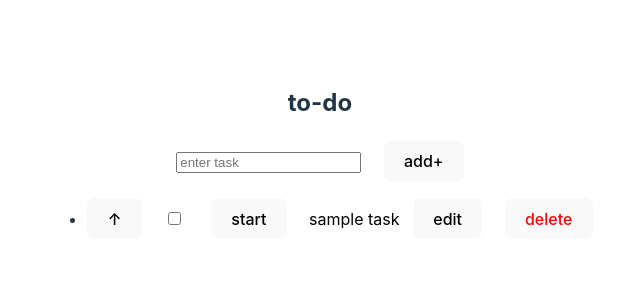
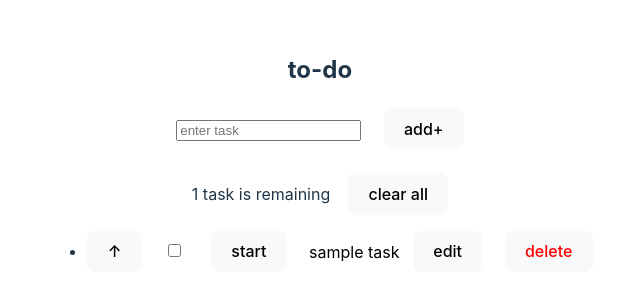
Before and after one commit to Rohit-Yadav-Official/todo, a React (Vite) app in the folder todo-app/: page / in a window 1280 px wide. Shown: the part 228-528 px from the top of the page, without its empty margins (320-960 px from the left). Built offline with nearby package versions, Linux system fonts and the light colour scheme.

Commit message:
Update todo.jsx

```diff
--- a/todo-app/src/todo.jsx
+++ b/todo-app/src/todo.jsx
@@ -119,6 +119,12 @@ export default function ToDo() {
       <button type="submit" onClick={() => { updatetodo(); incpriority(); }}>
         add+
       </button>
+      <br />
+      <br />
+      <span>{todo.length} task is remaining </span>
+      &nbsp; &nbsp;
+     <button  onClick={()=>{ setTodo([])}}>clear all</button>
+      <br />
       <ul>
         {todo.map((t, index) => (
           <li key={t.id}>
```
